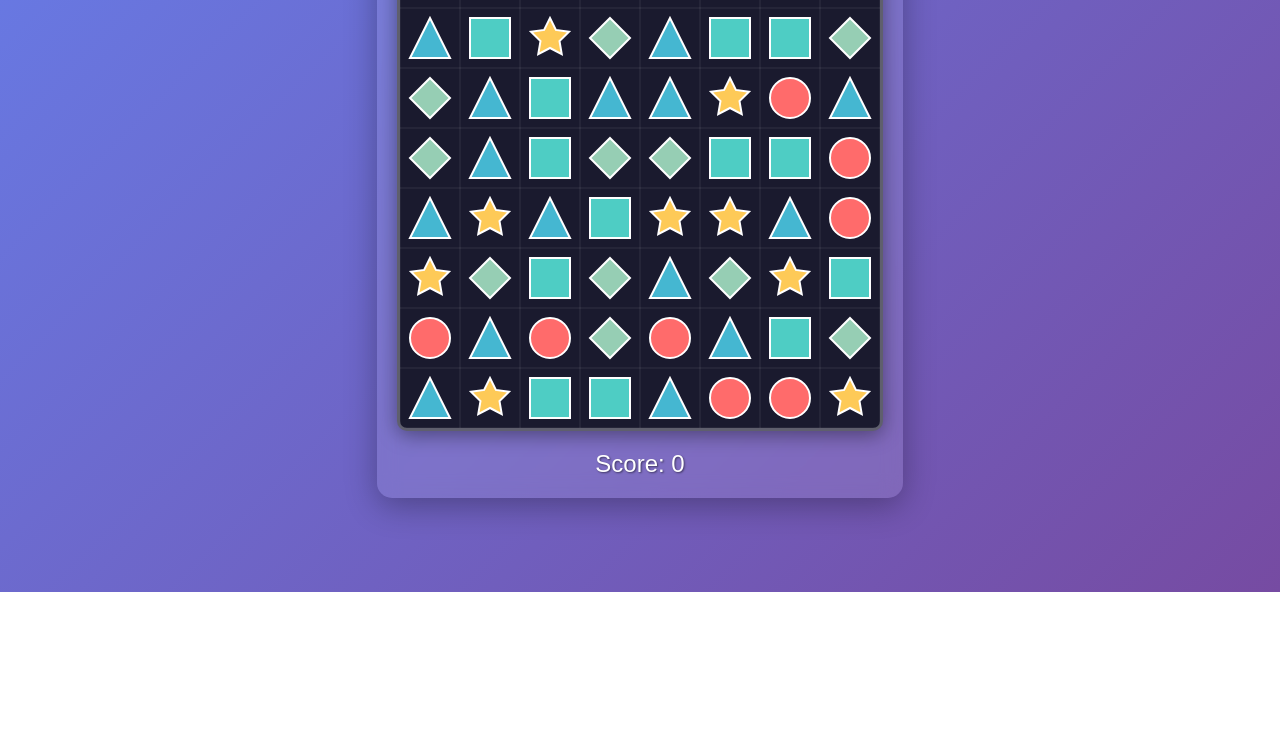
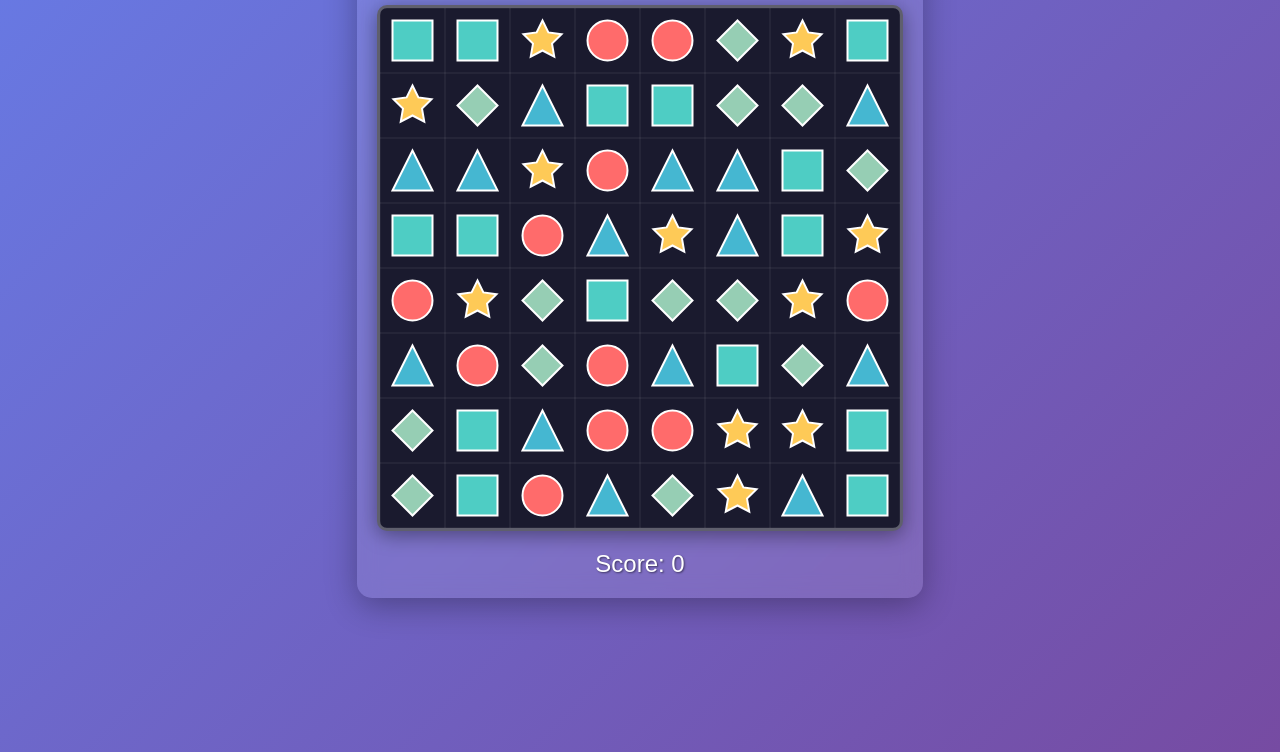
Before and after one commit to qwerty-enjoyer/matchgame, a website: page index.html in a window 1280 px wide. Shown: the part 248-1000 px from the top of the page. Before the commit the page ends 840 px from the top, so only its background shows below. Drawn offline with Linux system fonts and the light colour scheme.

```diff
--- a/index.html
+++ b/index.html
@@ -10,7 +10,7 @@
             display: flex;
             justify-content: center;
             align-items: center;
-            min-height: 100vh;
+            min-height: 120vh;
             background: linear-gradient(135deg, #667eea 0%, #764ba2 100%);
             font-family: Arial, sans-serif;
         }
@@ -50,7 +50,7 @@
 <body>
     <div class="game-container">
         <h1>Match Game</h1>
-        <canvas id="gameCanvas" width="480" height="480"></canvas>
+        <canvas id="gameCanvas" width="520" height="520"></canvas>
         <div class="score">Score: <span id="score">0</span></div>
     </div>
   <script type="module" src="./TestTask/dist/index.js"></script>
```
Also changed, not shown: TestTask/dist/index.js.
